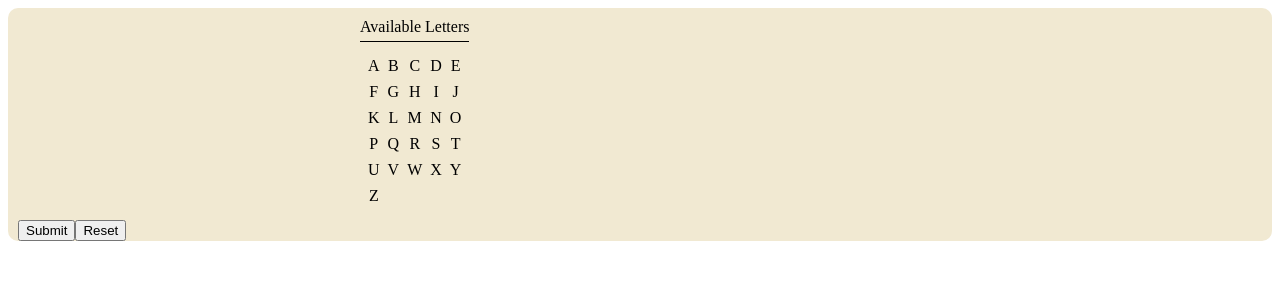
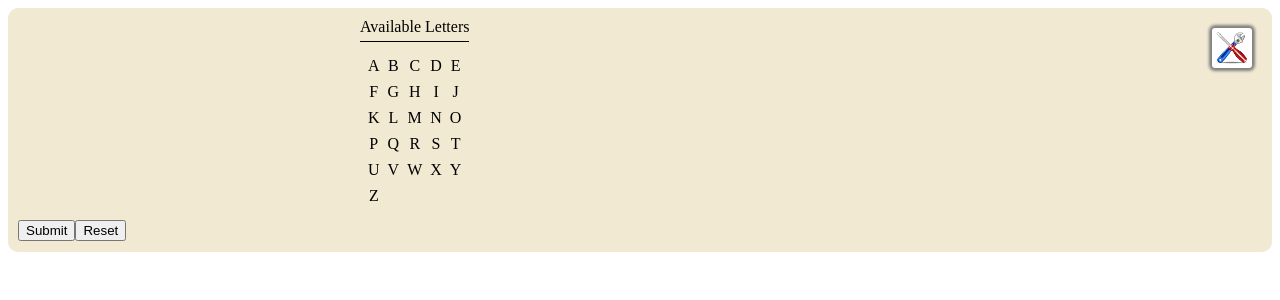
Before and after one commit to sminogue/cryptograms, a PHP site: page / in a window 1280 px wide. Shown: the top 300 px of the page. Run offline with PHP 8.4, Linux system fonts and the light colour scheme; data that the repository does not hold is empty; style sheets or scripts are compiled from the project's sources; some libraries are stand-ins or nearby versions.

Commit message:
added settings panel

```diff
--- a/cryptograms/root/css/cryptograms.less
+++ b/cryptograms/root/css/cryptograms.less
@@ -1,10 +1,78 @@
 @puzzle-font: 'Georgia';
+
+.modalBackGround {
+	filter: Alpha(Opacity=60);
+	-moz-opacity:0.6;
+	opacity: 0.6;
+    width: 100%;
+    height: 100%;
+    background-color: grey;
+    position: absolute;
+    z-index: 500;
+    top: 0px;
+    left: 0px;
+    display: none;
+}
+
+#settingsPane {
+	width: 80%;
+	height: 80%;
+}
+
+.modalDialog {
+	position: absolute;
+	background-color: #FFF;
+	border: 1px;
+	border-style: solid;
+	border-color: black;
+	-moz-border-radius: 10px;
+	border-radius: 10px;
+	display: none;
+	left: 10%;
+    top: 10%;
+    z-index: 750;
+}
+
+.button:hover {
+	cursor: pointer;
+}
+
+.closeButton {
+	float: right;
+	margin: 10px 10px 10px 10px;
+ 	background-color:white;
+ 	background-image:url('../images/close32.png');
+ 	background-repeat: no-repeat;
+ 	background-position: center;
+	width: 32px;
+	height: 32px;
+}
 
 .puzzleFrame {
 	background-color: #f1e9d2;
 	padding: 10px 10px 0px 10px;
 	-moz-border-radius: 10px;
 	border-radius: 10px;
+
+	.controls{
+		height: 32px;
+	}
+
+	#settings{
+		float: right;
+		margin: 10px 10px 10px 10px;
+		-moz-border-radius: 3px;
+		border-radius: 3px;
+		-moz-box-shadow:    0px 0px 3px 3px grey;
+  		-webkit-box-shadow: 0px 0px 3px 3px grey;
+  		box-shadow:         0px 0px 3px 3px grey;
+  		background-color:white;
+  		background-image:url('../images/configure.png');
+  		background-repeat: no-repeat;
+  		background-position: center;
+		width: 40px;
+		height: 40px;
+	}
 
 	.letter-tray {
 		float: left;
--- a/cryptograms/root/index.html
+++ b/cryptograms/root/index.html
@@ -10,8 +10,13 @@
 
 </head>
 <body>
-
+<div class="modalBackGround"></div>
+<div id="settingsPane" class="modalDialog">
+	<div id="closeSettingsButton" class="closeButton button"></div>
+	<div id="settingsPaneContent"></div>
+</div>
 <div class="puzzleFrame">
+<div id="settings" class="button"></div>
 <div style="margin-left:auto;
 	    	margin-right:auto; width: 640px;">
 	<div class="puzzle"></div>
--- a/cryptograms/root/js/cryptogram.js
+++ b/cryptograms/root/js/cryptogram.js
@@ -23,10 +23,38 @@ jQuery(document).ready(function() {
 		resetPuzzle();
 	});
 
+	jQuery('#settings').click(function(){
+		showSettingsPane();
+	});
+
+	jQuery('#closeSettingsButton').click(function(){
+		closeSettingsPane();
+	});
+
 	// Load initial puzzle
 	loadPuzzle();
 
 });
+
+/*
+ * Close the settings modal panel
+ */
+function closeSettingsPane(){
+	jQuery('.modalBackGround').hide();
+	jQuery('#settingsPane').hide();
+	jQuery('#submitButton').show();
+	jQuery('#resetButton').show();
+}
+
+/*
+ * Show the settings modal panel
+ */
+function showSettingsPane(){
+	jQuery('.modalBackGround').show();
+	jQuery('#settingsPane').show();
+	jQuery('#submitButton').hide();
+	jQuery('#resetButton').hide();
+}
 
 /*
  * Handle a user entering a letter into one of the textfields. If the letter is
```
Also changed, not shown: cryptograms/root/images/close32.png (added), cryptograms/root/images/configure.png (added).
